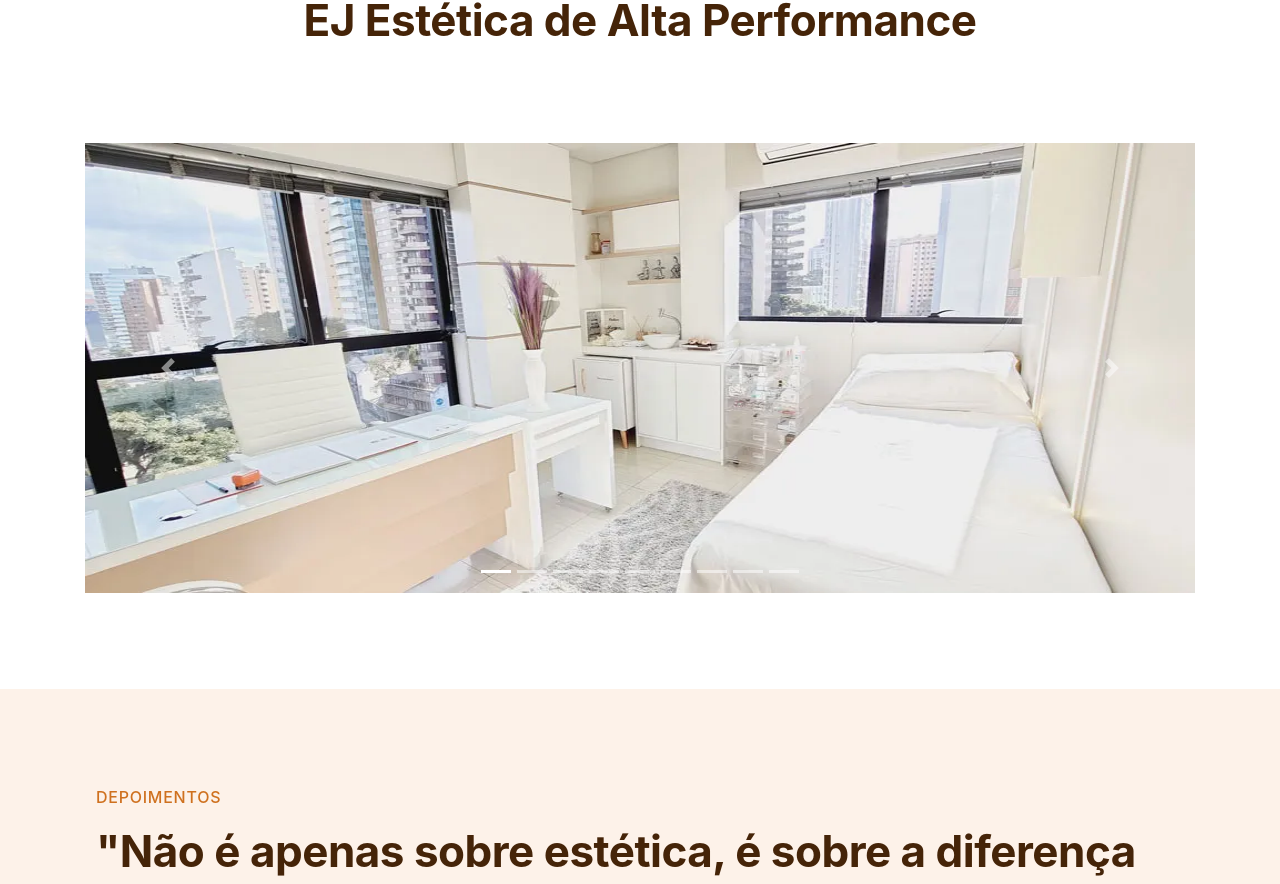
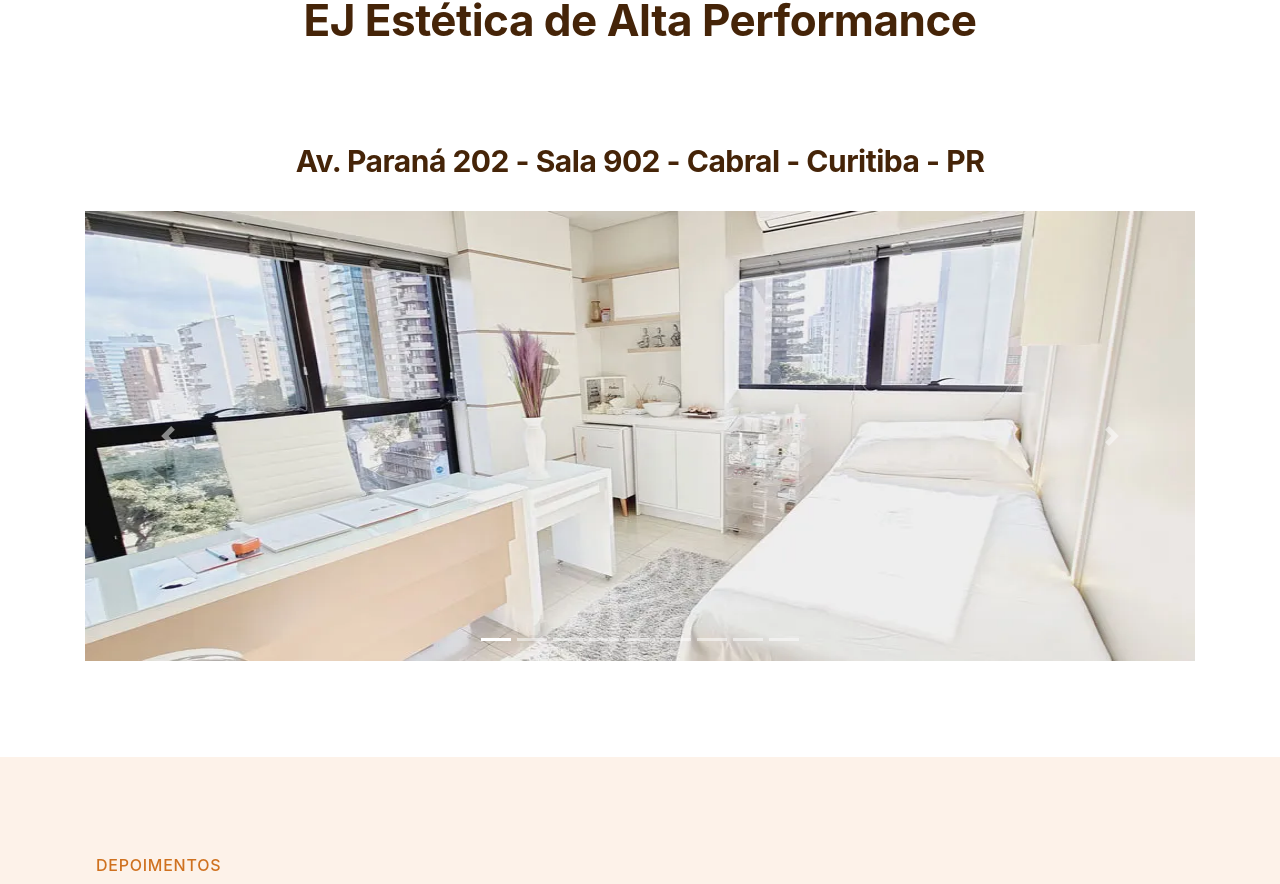
Before and after one commit to joadf/envelhecimento, a Next.js app: page / in a window 1280 px wide. Shown: the part 5853-6737 px from the top of the page. Built offline with nearby package versions, Linux system fonts and the light colour scheme.

Commit message:
endereço

```diff
--- a/src/app/page.tsx
+++ b/src/app/page.tsx
@@ -349,6 +349,9 @@ export default function Home() {
             <h2 className="heading-secondary">
               EJ Estética de Alta Performance
             </h2>
+            <h3 className="heading-tertiary">
+              Av. Paraná 202 - Sala 902 - Cabral - Curitiba - PR
+            </h3>
           </div>
 
           <div className="container grid">
```
